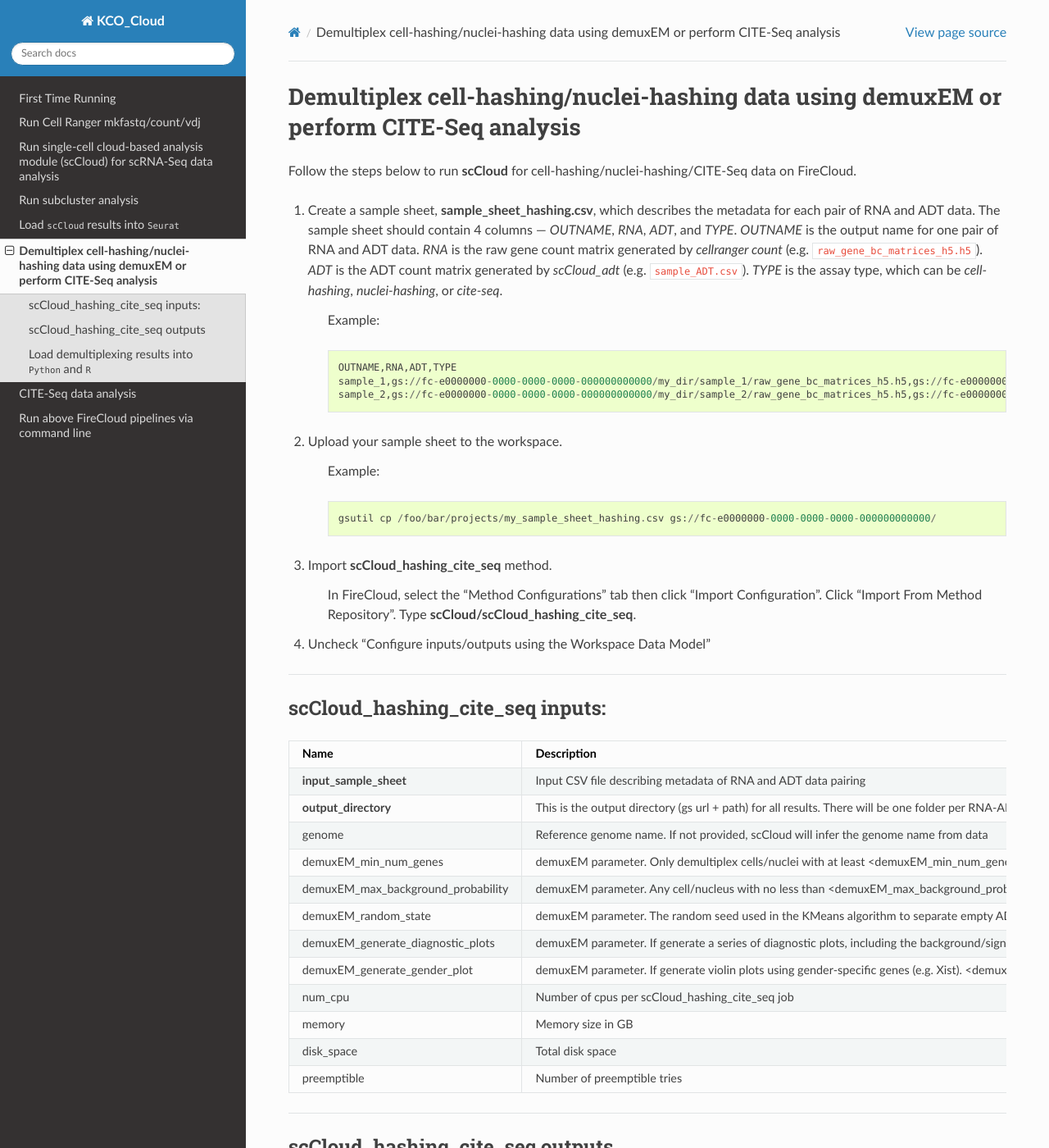
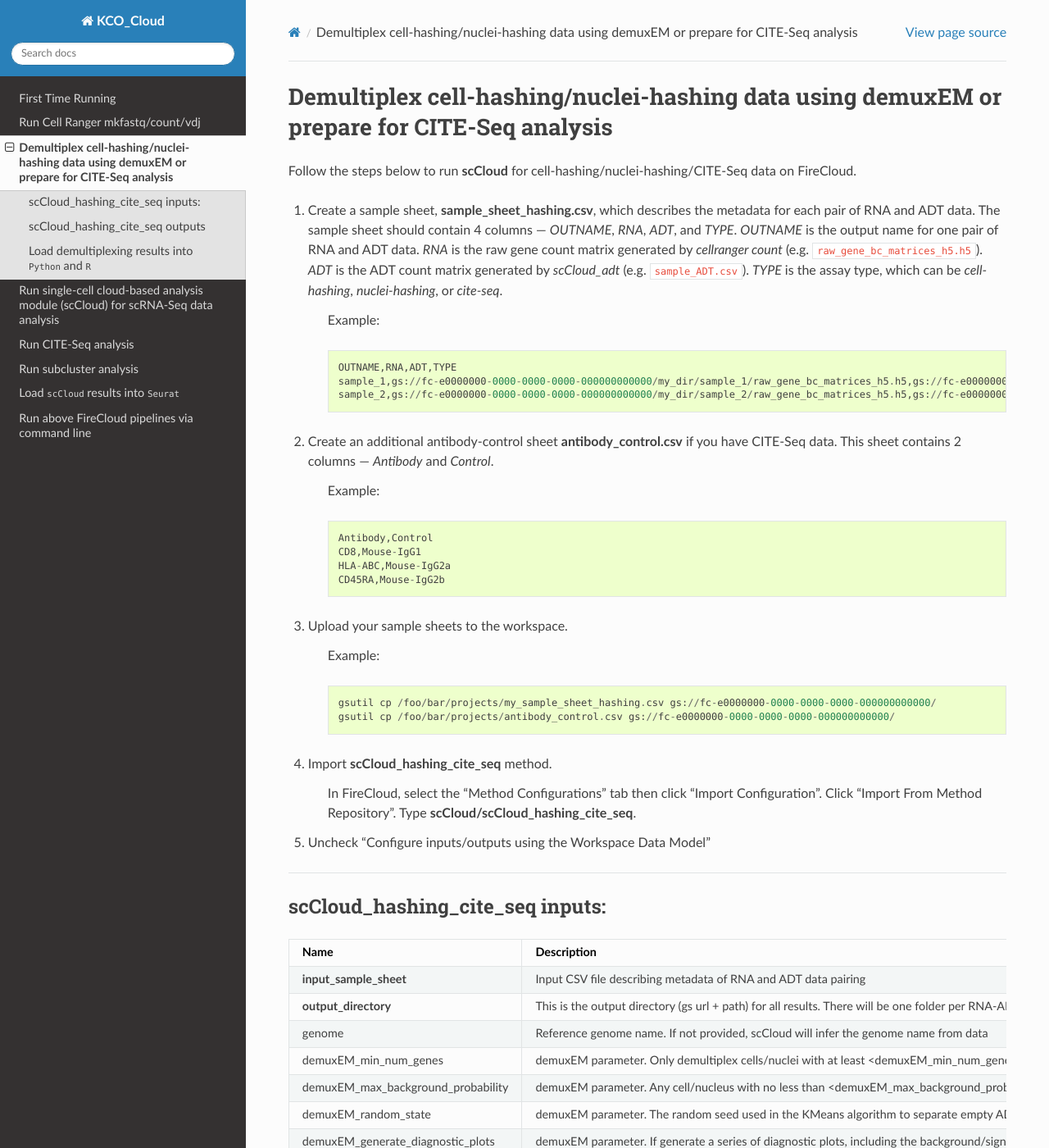
Before and after one commit to lilab-bcb/cumulus, a Sphinx documentation site: the page built from docs/hashing_cite_seq.rst, in a window 1280 px wide and 1400 px high. Shown: the whole window at 82% size. Built offline with Sphinx 7.4.7 and the Read the Docs theme 2.0.0, drawn with Linux system fonts in a browser that asks for light colours; some of the changed text lies outside the part shown.

Commit message:
Added CITE-Seq module

```diff
--- a/docs/hashing_cite_seq.rst
+++ b/docs/hashing_cite_seq.rst
@@ -1,5 +1,5 @@
-Demultiplex cell-hashing/nuclei-hashing data using demuxEM or perform CITE-Seq analysis
----------------------------------------------------------------------------------------
+Demultiplex cell-hashing/nuclei-hashing data using demuxEM or prepare for CITE-Seq analysis
+-------------------------------------------------------------------------------------------
 
 Follow the steps below to run **scCloud** for cell-hashing/nuclei-hashing/CITE-Seq data on FireCloud.
 
@@ -11,11 +11,21 @@ Follow the steps below to run **scCloud** for cell-hashing/nuclei-hashing/CITE-S
 		sample_1,gs://fc-e0000000-0000-0000-0000-000000000000/my_dir/sample_1/raw_gene_bc_matrices_h5.h5,gs://fc-e0000000-0000-0000-0000-000000000000/my_dir/sample_1_ADT/sample_1_ADT.csv,cell-hashing
 		sample_2,gs://fc-e0000000-0000-0000-0000-000000000000/my_dir/sample_2/raw_gene_bc_matrices_h5.h5,gs://fc-e0000000-0000-0000-0000-000000000000/my_dir/sample_2_ADT/sample_2_ADT.csv,nuclei-hashing
 
-#. Upload your sample sheet to the workspace.
+#. Create an additional antibody-control sheet **antibody_control.csv** if you have CITE-Seq data. This sheet contains 2 columns --- *Antibody* and *Control*.
+
+	Example::
+
+		Antibody,Control
+		CD8,Mouse-IgG1
+		HLA-ABC,Mouse-IgG2a
+		CD45RA,Mouse-IgG2b
+
+#. Upload your sample sheets to the workspace.
 
 	Example::
 
 		gsutil cp /foo/bar/projects/my_sample_sheet_hashing.csv gs://fc-e0000000-0000-0000-0000-000000000000/
+		gsutil cp /foo/bar/projects/antibody_control.csv gs://fc-e0000000-0000-0000-0000-000000000000/
 
 #. Import **scCloud_hashing_cite_seq** method.
 
@@ -38,7 +48,7 @@ scCloud_hashing_cite_seq inputs:
 	  - Default
 	* - **input_sample_sheet**
 	  - Input CSV file describing metadata of RNA and ADT data pairing
-	  - "my_sample_sheet_hashing.csv"
+	  - "gs://fc-e0000000-0000-0000-0000-000000000000/my_sample_sheet_hashing.csv"
 	  -
 	* - **output_directory**
 	  - This is the output directory (gs url + path) for all results. There will be one folder per RNA-ADT data pair under this directory
@@ -67,6 +77,10 @@ scCloud_hashing_cite_seq inputs:
 	* - demuxEM_generate_gender_plot
 	  - demuxEM parameter. If generate violin plots using gender-specific genes (e.g. Xist). <demuxEM_generate_gender_plot> is a comma-separated list of gene names
 	  - "XIST"
+	  -
+	* - antibody_control_csv
+	  - merge_rna_adt parameter. This is a CSV file containing the IgG control information for each antibody.
+	  - "gs://fc-e0000000-0000-0000-0000-000000000000/antibody_control_csv"
 	  -
 	* - num_cpu
 	  - Number of cpus per scCloud_hashing_cite_seq job
@@ -128,6 +142,17 @@ In the output folder of each RNA-ADT data pair, you can find the following files
 	* - output_name.gene_name.violin.png
 	  - Optional outputs. Violin plots depicting gender-specific gene expression across samples. We can have multiple plots if a gene list is provided in input 'demuxEM_generate_gender_plot'.
 
+In the output folder of each cite-seq RNA-ADT data pair, you can find the following file:
+
+.. list-table::
+	:widths: 5 10
+	:header-rows: 1
+
+	* - Name
+	  - Description
+	* - output_name_merged_10x.h5ad
+	  - An h5ad file containing both RNA and ADT count matrices.
+
 ---------------------------------
 
 Load demultiplexing results into ``Python`` and ``R``
--- a/docs/index.rst
+++ b/docs/index.rst
@@ -12,6 +12,6 @@
 
    first_time
    cellranger
+   hashing_cite_seq
    scCloud
-   hashing_cite_seq
    command_line
--- a/docs/release_notes.rst
+++ b/docs/release_notes.rst
@@ -1,3 +1,8 @@
+Version 0.4.0 `October 26, 2018`
+--------------------------------
+
+Added CITE-Seq module for analyzing CITE-Seq data.
+
 Version 0.3.0 `October 24, 2018`
 --------------------------------
 
```
Also changed, not shown: other parts of docs/hashing_cite_seq.rst (+1 -8 lines), docs/scCloud.rst (+47 -12 lines), 6 other files.
